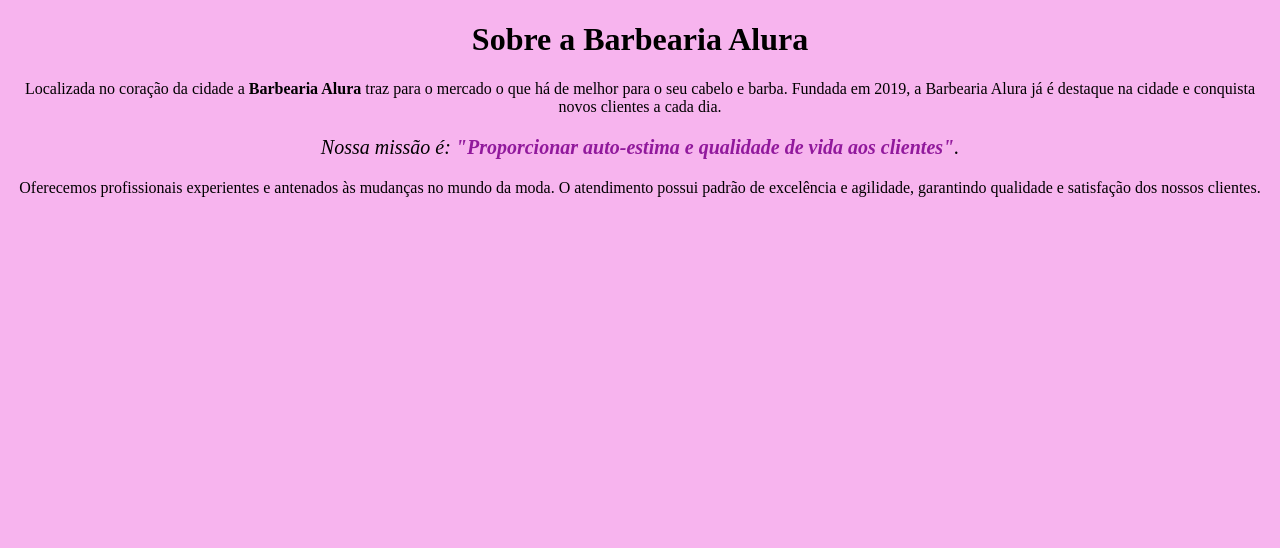
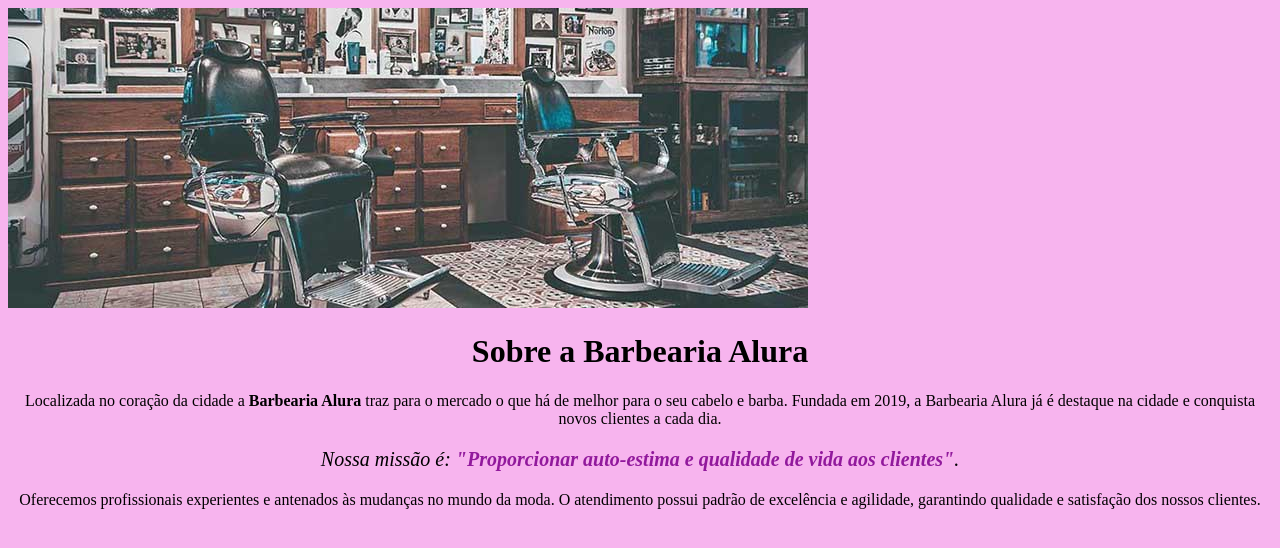
Before and after one commit to alessapk/codigonovo1b, a plain HTML site: page index.html in a window 1280 px wide. Drawn offline with Linux system fonts and the light colour scheme.

Commit message:
Update index.html

```diff
--- a/index.html
+++ b/index.html
@@ -6,8 +6,8 @@
         <title>Barbearia Alura</title>
         <link rel="stylesheet" href="style.css">
     </head>
-
-    <body>
+  <body>
+      <img id="banner" src="banner.jpg" alt="barbearia alura">
         <h1>Sobre a Barbearia Alura</h1>
 
         <p>Localizada no coração da cidade a <strong>Barbearia Alura</strong> traz para o mercado o que há de melhor para o seu cabelo e barba.
```
